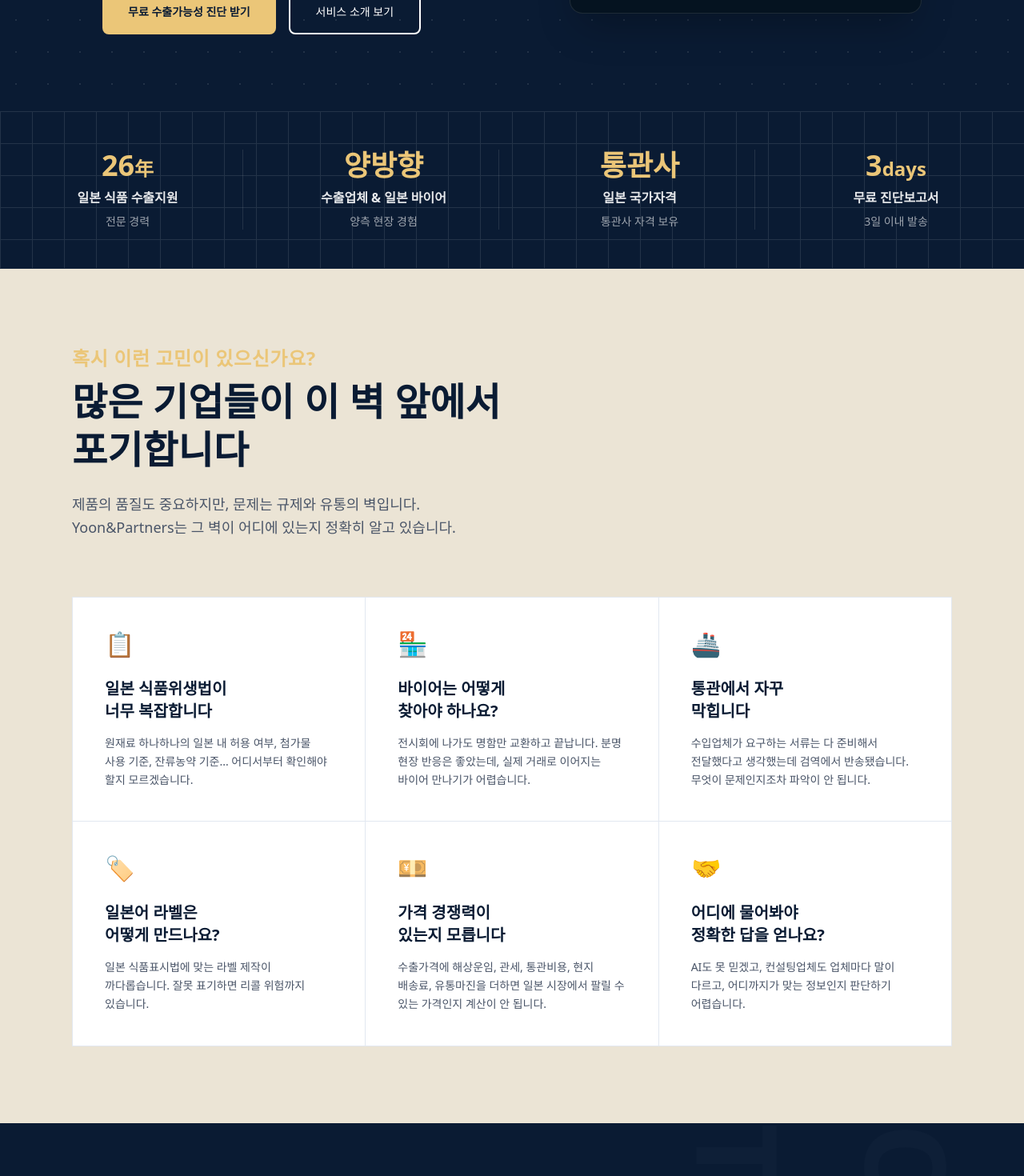
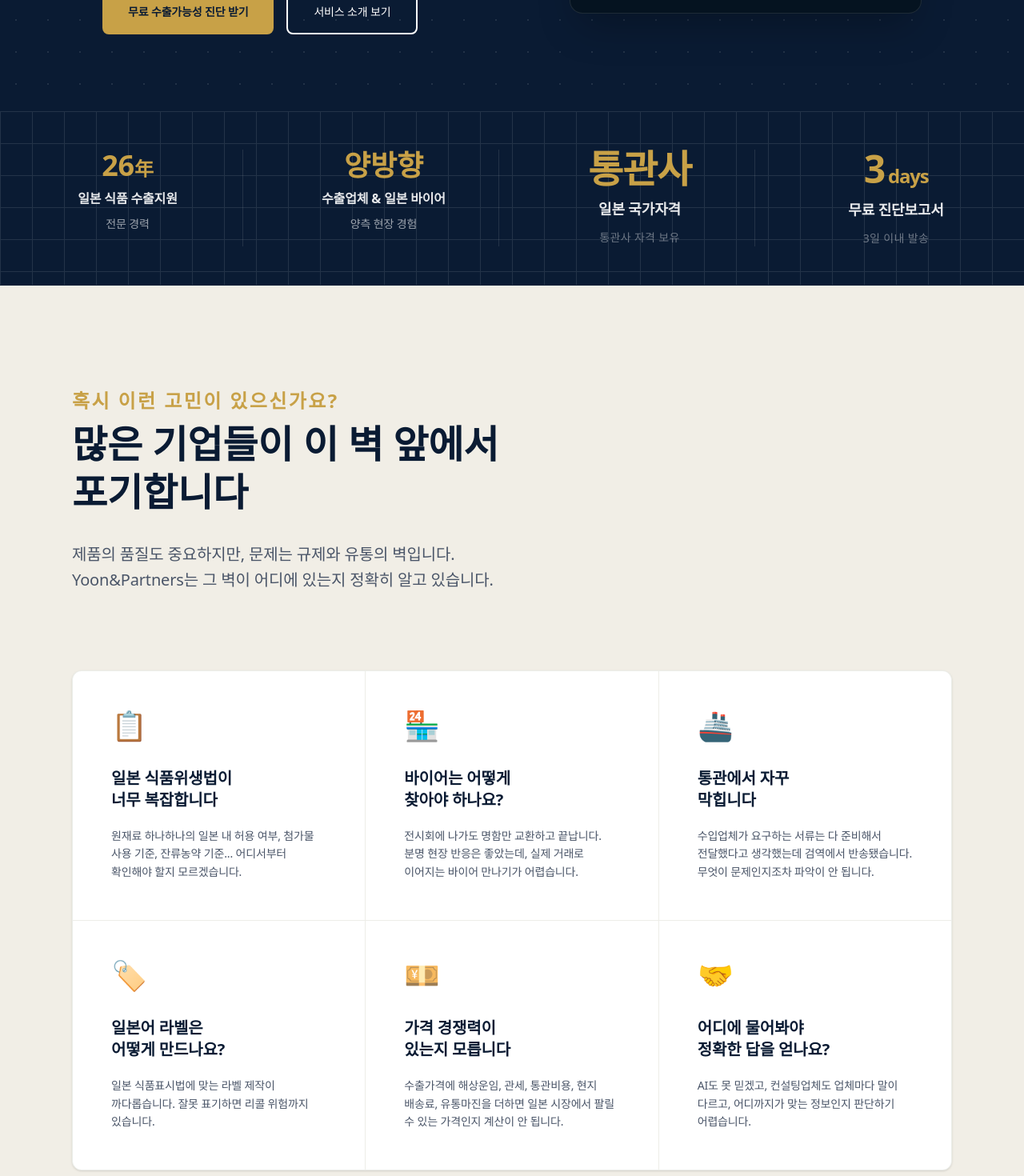
Before and after one commit to llallallall/foodnavi, a Next.js app: page / in a window 1280 px wide. Shown: the part 740-2210 px from the top of the page at 80% size. Built offline with nearby package versions, Linux system fonts and the light colour scheme.

Commit message:
Refine navigation, add hover states, and optimize typography

```diff
--- a/app/globals.css
+++ b/app/globals.css
@@ -38,19 +38,19 @@
 
 @layer base {
   :root {
-    --background: #ffffff;
-    --foreground: #001c3e; /* Deep Navy text for standard readability */
+    --background: #fafafa; /* Human-centered Off-White */
+    --foreground: #0a1b33; /* Soft Dark Navy for better contrast */
 
-    --primary: #ebc678; /* Imweb Gold */
-    --primary-foreground: #001c3e;
+    --primary: #c8a147; /* Standardized Imweb Gold */
+    --primary-foreground: #ffffff;
 
     --secondary: #0a1b33; /* Imweb Dark Navy */
     --secondary-foreground: #ffffff;
 
-    --muted: #ebe4d5; /* Warm Beige background from Imweb */
+    --muted: #f1eee6; /* Softened Warm Beige */
     --muted-foreground: #4a5568;
 
-    --accent: #004d40; /* Dark Teal */
+    --accent: #2d4c3d; /* Refined Dark Green from identity */
     --accent-foreground: #ffffff;
 
     --destructive: #ef4444;
@@ -59,6 +59,11 @@
     --border: #e2e8f0;
     --input: #e2e8f0;
     --ring: #c8a147;
+
+    /* Human-centered variables */
+    --off-white: #fafafa;
+    --soft-navy: #0f172a;
+    --transition-standard: 250ms cubic-bezier(0.4, 0, 0.2, 1);
   }
 
   @media (prefers-color-scheme: dark) {
@@ -93,7 +98,14 @@
     @apply border-border;
   }
   body {
-    @apply bg-background text-foreground;
-    font-family: Arial, Helvetica, sans-serif;
+    @apply bg-background text-foreground antialiased;
+    font-family: 'Inter', system-ui, -apple-system, sans-serif;
+    line-height: 1.7; /* Golden Ratio typography */
+    letter-spacing: -0.01em;
+  }
+
+  /* Standard smooth transition for all interactive elements */
+  a, button, div, span {
+    transition: all var(--transition-standard);
   }
 }
--- a/app/layout.tsx
+++ b/app/layout.tsx
@@ -3,6 +3,7 @@ import { Geist, Geist_Mono } from "next/font/google";
 import "./globals.css";
 import { Navbar } from "@/components/layout/Navbar";
 import { Footer } from "@/components/layout/Footer";
+import { ThemeProvider } from "@/components/ThemeProvider";
 
 const geistSans = Geist({
   variable: "--font-geist-sans",
@@ -25,15 +26,17 @@ export default function RootLayout({
   children: React.ReactNode;
 }>) {
   return (
-    <html lang="ko">
+    <html lang="ko" suppressHydrationWarning>
       <body
         className={`${geistSans.variable} ${geistMono.variable} antialiased min-h-screen flex flex-col`}
       >
-        <Navbar />
-        <main className="flex-1">
-          {children}
-        </main>
-        <Footer />
+        <ThemeProvider attribute="class" defaultTheme="system" enableSystem>
+          <Navbar />
+          <main className="flex-1">
+            {children}
+          </main>
+          <Footer />
+        </ThemeProvider>
       </body>
     </html>
   );
--- a/app/page.tsx
+++ b/app/page.tsx
@@ -103,29 +103,29 @@ export default function Home() {
             <div className="font-bold text-white/90">수출업체 &amp; 일본 바이어</div>
             <div className="text-sm text-white/60">양측 현장 경험</div>
           </div>
-          <div className="space-y-2">
-            <div className="text-3xl lg:text-4xl font-extrabold text-primary">통관사</div>
-            <div className="font-bold text-white/90">일본 국가자격</div>
-            <div className="text-sm text-white/60">통관사 자격 보유</div>
+          <div className="space-y-3">
+            <div className="text-4xl lg:text-5xl font-extrabold text-primary tracking-tight">통관사</div>
+            <div className="font-bold text-white/90 text-lg">일본 국가자격</div>
+            <div className="text-sm text-white/40 tracking-wide">통관사 자격 보유</div>
           </div>
-          <div className="space-y-2">
-            <div className="text-3xl lg:text-4xl font-extrabold text-primary">3<span className="text-xl lg:text-2xl font-bold">days</span></div>
-            <div className="font-bold text-white/90">무료 진단보고서</div>
-            <div className="text-sm text-white/60">3일 이내 발송</div>
+          <div className="space-y-3">
+            <div className="text-4xl lg:text-5xl font-extrabold text-primary tracking-tight">3<span className="text-xl lg:text-2xl font-bold ml-1">days</span></div>
+            <div className="font-bold text-white/90 text-lg">무료 진단보고서</div>
+            <div className="text-sm text-white/40 tracking-wide">3일 이내 발송</div>
           </div>
         </div>
       </section>
 
       {/* 5. Pain Points Section */}
-      <section className="bg-muted pt-24 pb-8 px-4 md:px-6">
+      <section className="bg-muted pt-32 pb-12 px-4 md:px-6">
         <div className="container mx-auto max-w-5xl xl:max-w-[1100px] 2xl:max-w-[1300px] min-[1920px]:max-w-[1500px]">
-          <div className="text-left mb-10 space-y-4">
-            <p className="text-primary font-extrabold tracking-wide text-2xl mb-2">혹시 이런 고민이 있으신가요?</p>
+          <div className="text-left mb-12 space-y-6 max-w-[800px]">
+            <p className="text-primary font-extrabold tracking-widest text-2xl mb-2">혹시 이런 고민이 있으신가요?</p>
             <h2 className="text-4xl lg:text-5xl font-extrabold text-secondary leading-tight">
               많은 기업들이 이 벽 앞에서<br className="hidden md:block" />
               포기합니다
             </h2>
-            <p className="text-muted-foreground text-base lg:text-lg break-keep leading-relaxed mt-6">
+            <p className="text-muted-foreground text-lg lg:text-xl break-keep leading-relaxed mt-8">
               제품의 품질도 중요하지만, 문제는 규제와 유통의 벽입니다.<br className="hidden md:block" />
               Yoon&amp;Partners는 그 벽이 어디에 있는지 정확히 알고 있습니다.
             </p>
@@ -133,46 +133,44 @@ export default function Home() {
         </div>
       </section>
 
-      <section className="bg-muted pb-24 px-4 md:px-6 relative">
+      <section className="bg-muted pb-32 px-4 md:px-6 relative">
         <div className="container mx-auto max-w-5xl xl:max-w-[1100px] 2xl:max-w-[1300px] min-[1920px]:max-w-[1500px]">
-          <div className="grid grid-cols-1 md:grid-cols-3 min-[1600px]:grid-cols-6 gap-[1px] bg-border border border-border">
+          <div className="grid grid-cols-1 md:grid-cols-3 min-[1600px]:grid-cols-6 gap-[1px] bg-border/20 border border-border/20 rounded-lg overflow-hidden shadow-sm">
             {/* Card 1 */}
-            <div className="bg-white p-8 lg:p-10 flex flex-col justify-start">
-              <div className="text-3xl mb-6">📋</div>
-              <h3 className="font-bold text-xl text-secondary mb-4 leading-snug">일본 식품위생법이<br />너무 복잡합니다</h3>
+            <div className="bg-white p-10 lg:p-12 flex flex-col justify-start hover:bg-white/95 transition-colors">
+              <div className="text-4xl mb-8">📋</div>
+              <h3 className="font-bold text-xl text-secondary mb-5 leading-snug">일본 식품위생법이<br />너무 복잡합니다</h3>
               <p className="text-muted-foreground text-sm leading-relaxed break-keep">원재료 하나하나의 일본 내 허용 여부, 첨가물 사용 기준, 잔류농약 기준... 어디서부터 확인해야 할지 모르겠습니다.</p>
             </div>
             {/* Card 2 */}
-            <div className="bg-white p-8 lg:p-10 flex flex-col justify-start">
-              <div className="text-3xl mb-6">🏪</div>
-              <h3 className="font-bold text-xl text-secondary mb-4 leading-snug">바이어는 어떻게<br />찾아야 하나요?</h3>
+            <div className="bg-white p-10 lg:p-12 flex flex-col justify-start hover:bg-white/95 transition-colors">
+              <div className="text-4xl mb-8">🏪</div>
+              <h3 className="font-bold text-xl text-secondary mb-5 leading-snug">바이어는 어떻게<br />찾아야 하나요?</h3>
               <p className="text-muted-foreground text-sm leading-relaxed break-keep">전시회에 나가도 명함만 교환하고 끝납니다. 분명 현장 반응은 좋았는데, 실제 거래로 이어지는 바이어 만나기가 어렵습니다.</p>
             </div>
             {/* Card 3 */}
-            <div className="bg-white p-8 lg:p-10 flex flex-col justify-start">
-              <div className="text-3xl mb-6">🚢</div>
-              <h3 className="font-bold text-xl text-secondary mb-4 leading-snug">통관에서 자꾸<br />막힙니다</h3>
+            <div className="bg-white p-10 lg:p-12 flex flex-col justify-start hover:bg-white/95 transition-colors">
+              <div className="text-4xl mb-8">🚢</div>
+              <h3 className="font-bold text-xl text-secondary mb-5 leading-snug">통관에서 자꾸<br />막힙니다</h3>
               <p className="text-muted-foreground text-sm leading-relaxed break-keep">수입업체가 요구하는 서류는 다 준비해서 전달했다고 생각했는데 검역에서 반송됐습니다. 무엇이 문제인지조차 파악이 안 됩니다.</p>
             </div>
             {/* Card 4 */}
-            <div className="bg-white p-8 lg:p-10 flex flex-col justify-start">
-              <div className="text-3xl mb-6">🏷️</div>
-              <h3 className="font-bold text-xl text-secondary mb-4 leading-snug">일본어 라벨은<br />어떻게 만드나요?</h3>
+            <div className="bg-white p-10 lg:p-12 flex flex-col justify-start hover:bg-white/95 transition-colors">
+              <div className="text-4xl mb-8">🏷️</div>
+              <h3 className="font-bold text-xl text-secondary mb-5 leading-snug">일본어 라벨은<br />어떻게 만드나요?</h3>
               <p className="text-muted-foreground text-sm leading-relaxed break-keep">일본 식품표시법에 맞는 라벨 제작이 까다롭습니다. 잘못 표기하면 리콜 위험까지 있습니다.</p>
             </div>
             {/* Card 5 */}
-            <div className="bg-white p-8 lg:p-10 flex flex-col justify-start">
-              <div className="text-3xl mb-6">💴</div>
-              <h3 className="font-bold text-xl text-secondary mb-4 leading-snug">가격 경쟁력이<br />있는지 모릅니다</h3>
+            <div className="bg-white p-10 lg:p-12 flex flex-col justify-start hover:bg-white/95 transition-colors">
+              <div className="text-4xl mb-8">💴</div>
+              <h3 className="font-bold text-xl text-secondary mb-5 leading-snug">가격 경쟁력이<br />있는지 모릅니다</h3>
               <p className="text-muted-foreground text-sm leading-relaxed break-keep">수출가격에 해상운임, 관세, 통관비용, 현지 배송료, 유통마진을 더하면 일본 시장에서 팔릴 수 있는 가격인지 계산이 안 됩니다.</p>
             </div>
             {/* Card 6 */}
-            <div className="bg-white p-8 lg:p-10 flex flex-col justify-start relative">
-              <div className="text-3xl mb-6">🤝</div>
-              <h3 className="font-bold text-xl text-secondary mb-4 leading-snug">어디에 물어봐야<br />정확한 답을 얻나요?</h3>
+            <div className="bg-white p-10 lg:p-12 flex flex-col justify-start relative hover:bg-white/95 transition-colors">
+              <div className="text-4xl mb-8">🤝</div>
+              <h3 className="font-bold text-xl text-secondary mb-5 leading-snug">어디에 물어봐야<br />정확한 답을 얻나요?</h3>
               <p className="text-muted-foreground text-sm leading-relaxed break-keep">AI도 못 믿겠고, 컨설팅업체도 업체마다 말이 다르고, 어디까지가 맞는 정보인지 판단하기 어렵습니다.</p>
-
-
             </div>
           </div>
         </div>
@@ -448,7 +446,7 @@ export default function Home() {
               <span className="text-primary">내 제품, 일본에서 팔릴 수 있는가</span>
             </h2>
             <p className="text-white/60 text-base md:text-lg max-w-2xl mx-auto leading-relaxed pt-4">
-              제품 정보를 입력하시면 전문가 검토를 거쳐<br className="hidden md:block"/>
+              제품 정보를 입력하시면 전문가 검토를 거쳐<br className="hidden md:block" />
               3일 이내에 진단 보고서를 이메일로 발송해 드립니다.
             </p>
             <div className="w-12 h-[1px] bg-white/20 mx-auto mt-12"></div>
@@ -598,13 +596,13 @@ export default function Home() {
             <div className="bg-secondary p-12 lg:p-16 shadow-2xl relative overflow-hidden text-center">
               <div className="relative z-10 space-y-8">
                 <div className="space-y-4">
-                  <p className="text-white text-lg md:text-xl font-medium tracking-tight break-keep">
+                  <p className="text-white text-lg md:text-xl font-medium tracking-tight break-keep max-w-[800px] mx-auto">
                     어떤 서비스가 필요한지 아직 모르셔도 괜찮습니다.
                   </p>
-                  <p className="text-[#c8a147] text-xl md:text-2xl font-bold tracking-tight break-keep">
+                  <p className="text-[#c8a147] text-xl md:text-2xl font-bold tracking-tight break-keep max-w-[800px] mx-auto mt-4">
                     무료 진단보고서를 받으신 후, 해당 제품에 필요한 서비스와 견적을 함께 안내해 드립니다.
                   </p>
-                  <p className="text-white text-lg md:text-xl font-medium tracking-tight break-keep">
+                  <p className="text-white text-lg md:text-xl font-medium tracking-tight break-keep max-w-[800px] mx-auto mt-4">
                     필요한 것만, 필요한 만큼만 의뢰하실 수 있습니다.
                   </p>
                 </div>
@@ -642,7 +640,7 @@ export default function Home() {
               <div className="flex flex-col md:flex-row md:items-center justify-between p-6 border border-border rounded-lg bg-white hover:border-primary transition-colors">
                 <div className="flex-1">
                   <h3 className="text-lg font-bold text-secondary group-hover:text-primary transition-colors mb-2">한국산 광어 수출 시 주의점 및 통관 절차 안내</h3>
-                  <p className="text-sm text-muted-foreground">일본 현지 통관 사례를 중심으로 주의해야 할 항생제 검사 및 서류 요건을 정리했습니다.</p>
+                  <p className="text-sm text-muted-foreground leading-relaxed">일본 현지 통관 사례를 중심으로 주의해야 할 항생제 검사 및 서류 요건을 정리했습니다.</p>
                 </div>
                 <div className="mt-4 md:mt-0 md:ml-6 text-sm text-muted-foreground">2026.03.11</div>
               </div>
@@ -651,7 +649,7 @@ export default function Home() {
               <div className="flex flex-col md:flex-row md:items-center justify-between p-6 border border-border rounded-lg bg-white hover:border-primary transition-colors">
                 <div className="flex-1">
                   <h3 className="text-lg font-bold text-secondary group-hover:text-primary transition-colors mb-2">2026년 일본 식품위생법 주요 개정사항 요약</h3>
-                  <p className="text-sm text-muted-foreground">바뀌는 첨가물 기준 및 포장재 규격에 대한 빠른 대응 가이드를 전해드립니다.</p>
+                  <p className="text-sm text-muted-foreground leading-relaxed">바뀌는 첨가물 기준 및 포장재 규격에 대한 빠른 대응 가이드를 전해드립니다.</p>
                 </div>
                 <div className="mt-4 md:mt-0 md:ml-6 text-sm text-muted-foreground">2026.03.05</div>
               </div>
@@ -660,7 +658,7 @@ export default function Home() {
               <div className="flex flex-col md:flex-row md:items-center justify-between p-6 border border-border rounded-lg bg-white hover:border-primary transition-colors">
                 <div className="flex-1">
                   <h3 className="text-lg font-bold text-secondary group-hover:text-primary transition-colors mb-2">일본 대형 벤더사 미팅 시 꼭 준비해야 하는 3가지</h3>
-                  <p className="text-sm text-muted-foreground">단순한 제품 소개서로는 부족합니다. 일본 바이어가 계약 전에 가장 까다롭게 확인하는 요소들을 공개합니다.</p>
+                  <p className="text-sm text-muted-foreground leading-relaxed">단순한 제품 소개서로는 부족합니다. 일본 바이어가 계약 전에 가장 까다롭게 확인하는 요소들을 공개합니다.</p>
                 </div>
                 <div className="mt-4 md:mt-0 md:ml-6 text-sm text-muted-foreground">2026.02.28</div>
               </div>
--- /dev/null
+++ b/components/ThemeProvider.tsx
@@ -0,0 +1,8 @@
+"use client";
+
+import * as React from "react";
+import { ThemeProvider as NextThemesProvider } from "next-themes";
+
+export function ThemeProvider({ children, ...props }: React.ComponentProps<typeof NextThemesProvider>) {
+  return <NextThemesProvider {...props}>{children}</NextThemesProvider>;
+}
--- a/package.json
+++ b/package.json
@@ -15,6 +15,7 @@
     "clsx": "^2.1.1",
     "lucide-react": "^0.577.0",
     "next": "16.1.6",
+    "next-themes": "^0.4.6",
     "react": "19.2.3",
     "react-dom": "19.2.3",
     "react-hook-form": "^7.71.2",
```
Also changed, not shown: components/ThemeToggle.tsx (added, +20 -0 lines), components/layout/Navbar.tsx (+5 -3 lines), 1 other file (tests, documents, lock files or other folders).
